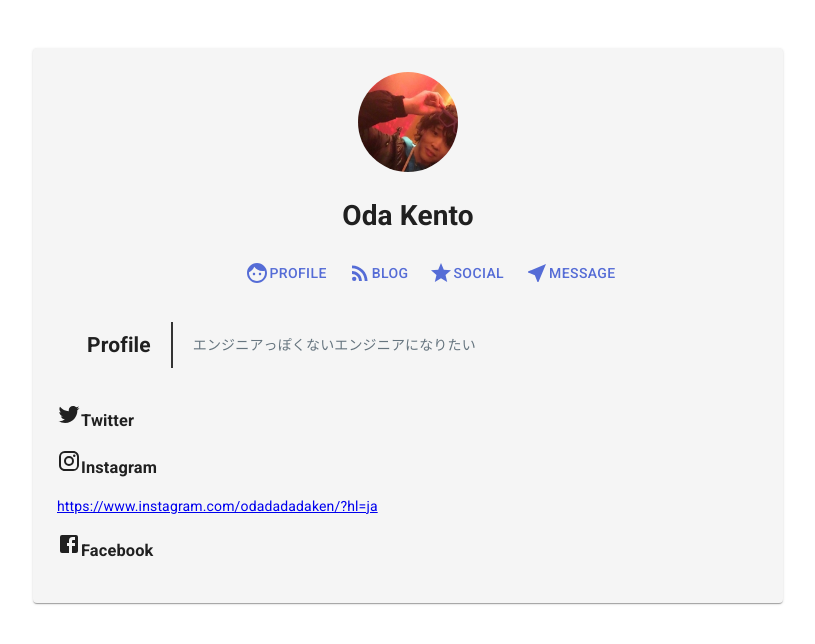
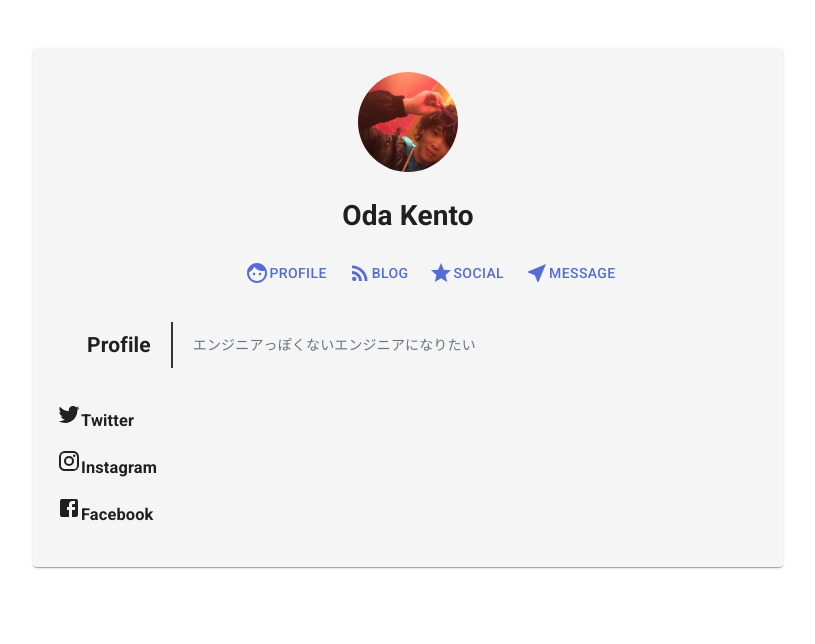
Before and after one commit to kentoda/Port_Blog, a Next.js app: page /social in a window 1280 px wide. Shown: the top 644 px of the page, without its empty margins (232-1047 px from the left). Built offline with nearby package versions, Linux system fonts and the light colour scheme.

Commit message:
remove insta

```diff
--- a/pages/social.tsx
+++ b/pages/social.tsx
@@ -70,10 +70,10 @@ const Social = () => {
                 Instagram
               </h3>
               <a
-                href="https://www.instagram.com/odadadadaken/?hl=ja"
+                // href="https://www.instagram.com/odadadadaken/?hl=ja"
                 className="url"
               >
-                https://www.instagram.com/odadadadaken/?hl=ja
+                {/* https://www.instagram.com/odadadadaken/?hl=ja */}
               </a>
               <h3>
                 <FacebookIcon />
```
